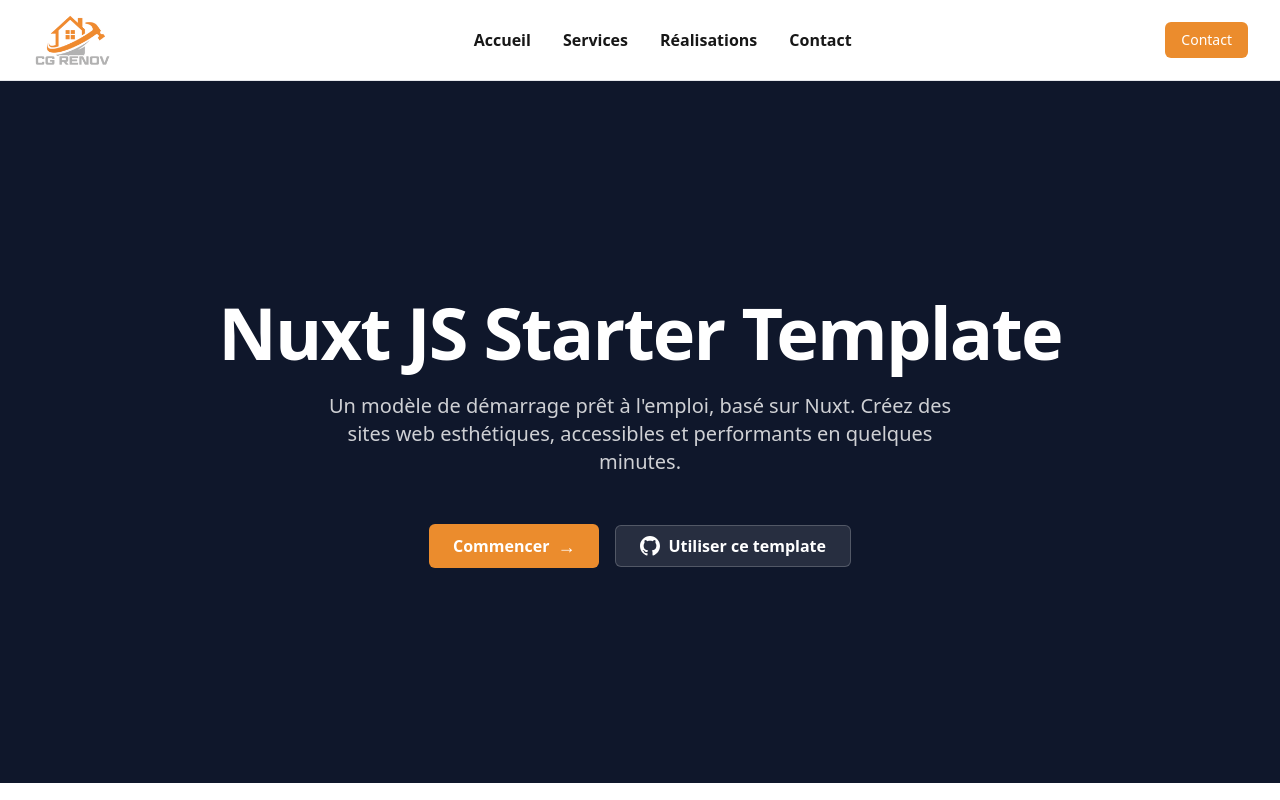
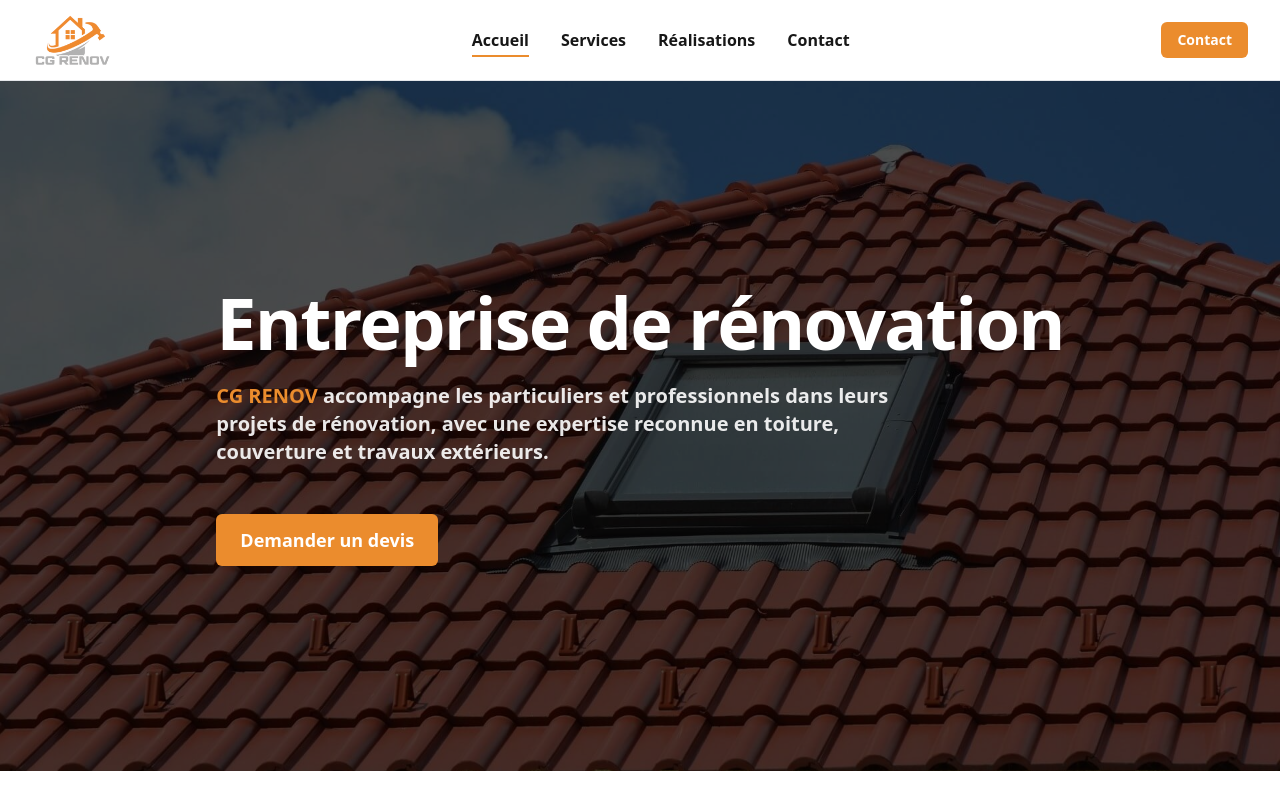
Before and after one commit to NicolasDeza/cgrenov, a Nuxt app: page / in a window 1280 px wide. Shown: the top 800 px of the page. Built offline with nearby package versions, Linux system fonts and the light colour scheme.

Commit message:
Hero du site et cta

```diff
--- a/app/app.vue
+++ b/app/app.vue
@@ -4,7 +4,7 @@
 
 <template>
   <NuxtLoadingIndicator
-    color="#00DC82"
+    color="#EC8C2E"
     :height="3"
     :duration="2500"
     :throttle="0"
--- a/app/components/AppHeader.vue
+++ b/app/components/AppHeader.vue
@@ -59,15 +59,17 @@ onUnmounted(() => {
         <li>
           <NuxtLink
             to="/"
-            class="hover:text-gray-600  transition"
+            class="hover:text-gray-600 transition pb-1 border-b-2 border-transparent"
+            active-class="!border-primary"
           >
             Accueil
           </NuxtLink>
         </li>
          <li>
           <NuxtLink
-            to="/contact"
-            class="hover:text-gray-600  transition"
+            to="/services"
+            class="hover:text-gray-600 transition pb-1 border-b-2 border-transparent"
+            active-class="!border-primary"
           >
             Services
           </NuxtLink>
@@ -75,8 +77,9 @@ onUnmounted(() => {
 
          <li>
           <NuxtLink
-            to="/contact"
-            class="hover:text-gray-600  transition"
+            to="/realisations"
+            class="hover:text-gray-600 transition pb-1 border-b-2 border-transparent"
+            active-class="!border-primary"
           >
             Réalisations
           </NuxtLink>
@@ -86,7 +89,8 @@ onUnmounted(() => {
         <li>
           <NuxtLink
             to="/contact"
-            class="hover:text-gray-600  transition"
+            class="hover:text-gray-600 transition pb-1 border-b-2 border-transparent"
+            active-class="!border-primary"
           >
             Contact
           </NuxtLink>
@@ -102,7 +106,7 @@ onUnmounted(() => {
         <!-- CTA desktop -->
         <NuxtLink
           to="/contact"
-          class="hidden sm:inline-flex items-center justify-center rounded-md bg-primary px-4 py-2 text-sm font-medium text-white hover:bg-primary-hover transition"
+          class="hidden sm:inline-flex items-center justify-center rounded-md bg-primary px-4 py-2 text-sm font-semibold text-white hover:bg-primary-hover hover:scale-105 transition-transform"
         >
           Contact
         </NuxtLink>
@@ -119,7 +123,7 @@ onUnmounted(() => {
           <svg
             v-if="!isMenuOpen"
             xmlns="http://www.w3.org/2000/svg"
-            class="h-5 w-5 text-gray-700 "
+            class="h-6 w-6 text-gray-700 "
             fill="none"
             viewBox="0 0 24 24"
             stroke="currentColor"
@@ -136,7 +140,7 @@ onUnmounted(() => {
           <svg
             v-else
             xmlns="http://www.w3.org/2000/svg"
-            class="h-5 w-5 text-gray-700 "
+            class="h-6 w-6 text-gray-700 "
             fill="none"
             viewBox="0 0 24 24"
             stroke="currentColor"
--- a/app/components/HeroSection.vue
+++ b/app/components/HeroSection.vue
@@ -2,58 +2,42 @@
 
 <template>
   <section
-    class="w-full bg-[#0F172B] py-20 md:py-40 lg:py-[215px]"
+    class="relative w-full flex justify-center items-center bg-[#0F172B] bg-[url('/images/hero.jpg')] bg-cover bg-center py-20 md:py-40 lg:py-[205px] "
     aria-label="Section d'accueil"
   >
+    <!-- Overlay sombre -->
+    <div class="absolute inset-0 bg-black/70"/>
+
     <!-- Wrapper 1440px pour le contenu -->
     <div
-      class="max-w-[1440px] mx-auto px-4 sm:px-6 lg:px-8 text-center flex flex-col items-center gap-6"
+      class="relative z-10 max-w-[1440px] mx-auto px-4 sm:px-6 lg:px-8 text-left flex flex-col items-start gap-6"
     >
       <!-- Titre principal -->
       <h1
         class="text-5xl sm:text-6xl lg:text-7xl font-bold tracking-tight text-white"
       >
-        Nuxt JS Starter Template
+        Entreprise de rénovation
       </h1>
 
       <!-- Sous-titre -->
-      <p class="max-w-2xl text-lg sm:text-xl text-white/80 px-4">
-        Un modèle de démarrage prêt à l'emploi, basé sur Nuxt. Créez des sites
-        web esthétiques, accessibles et performants en quelques minutes.
+      <p class="max-w-2xl text-lg sm:text-xl text-white/90 font-semibold">
+        <span class="text-primary font-bold">CG RENOV</span> accompagne les particuliers et professionnels dans leurs projets de rénovation,
+avec une expertise reconnue en toiture, couverture et travaux extérieurs.
       </p>
 
       <!-- Actions -->
-      <div class="mt-6 flex flex-wrap items-center justify-center gap-4">
+      <div class="mt-6 flex flex-wrap items-center justify-start gap-4">
         <NuxtLink
           to="https://github.com/NicolasDeza/nuxt-starter-vitrine"
           target="_blank"
           rel="noopener noreferrer"
-          class="inline-flex items-center gap-2 rounded-md bg-primary px-6 py-2 font-semibold text-white hover:bg-primary-hover transition"
+          class="inline-flex items-center gap-2 rounded-md bg-primary px-6 py-2 md:py-3 text-lg font-bold text-white hover:bg-primary-hover hover:scale-105 transition-transform"
         >
-          Commencer
-          <span aria-hidden="true" class="text-lg">→</span>
+          Demander un devis
+
         </NuxtLink>
 
-        <a
-          href="https://github.com/NicolasDeza/nuxt-starter-vitrine"
-          target="_blank"
-          rel="noopener noreferrer"
-          class="inline-flex items-center gap-2 rounded-md bg-white/10 border border-white/20 px-6 py-2 font-semibold text-white hover:bg-white/20 transition"
-          aria-label="Utiliser ce template (ouvre dans un nouvel onglet)"
-        >
-          <svg
-            xmlns="http://www.w3.org/2000/svg"
-            class="h-5 w-5"
-            fill="currentColor"
-            viewBox="0 0 24 24"
-            aria-hidden="true"
-          >
-            <path
-              d="M12 0c-6.626 0-12 5.373-12 12 0 5.302 3.438 9.8 8.207 11.387.599.111.793-.261.793-.577v-2.234c-3.338.726-4.033-1.416-4.033-1.416-.546-1.387-1.333-1.756-1.333-1.756-1.089-.745.083-.729.083-.729 1.205.084 1.839 1.237 1.839 1.237 1.07 1.834 2.807 1.304 3.492.997.107-.775.418-1.305.762-1.604-2.665-.305-5.467-1.334-5.467-5.931 0-1.311.469-2.381 1.236-3.221-.124-.303-.535-1.524.117-3.176 0 0 1.008-.322 3.301 1.23.957-.266 1.983-.399 3.003-.404 1.02.005 2.047.138 3.006.404 2.291-1.552 3.297-1.23 3.297-1.23.653 1.653.242 2.874.118 3.176.77.84 1.235 1.911 1.235 3.221 0 4.609-2.807 5.624-5.479 5.921.43.372.823 1.102.823 2.222v3.293c0 .319.192.694.801.576 4.765-1.589 8.199-6.086 8.199-11.386 0-6.627-5.373-12-12-12z"
-            />
-          </svg>
-          Utiliser ce template
-        </a>
+
       </div>
     </div>
   </section>
```
Also changed, not shown: public/images/hero.jpg (added).
